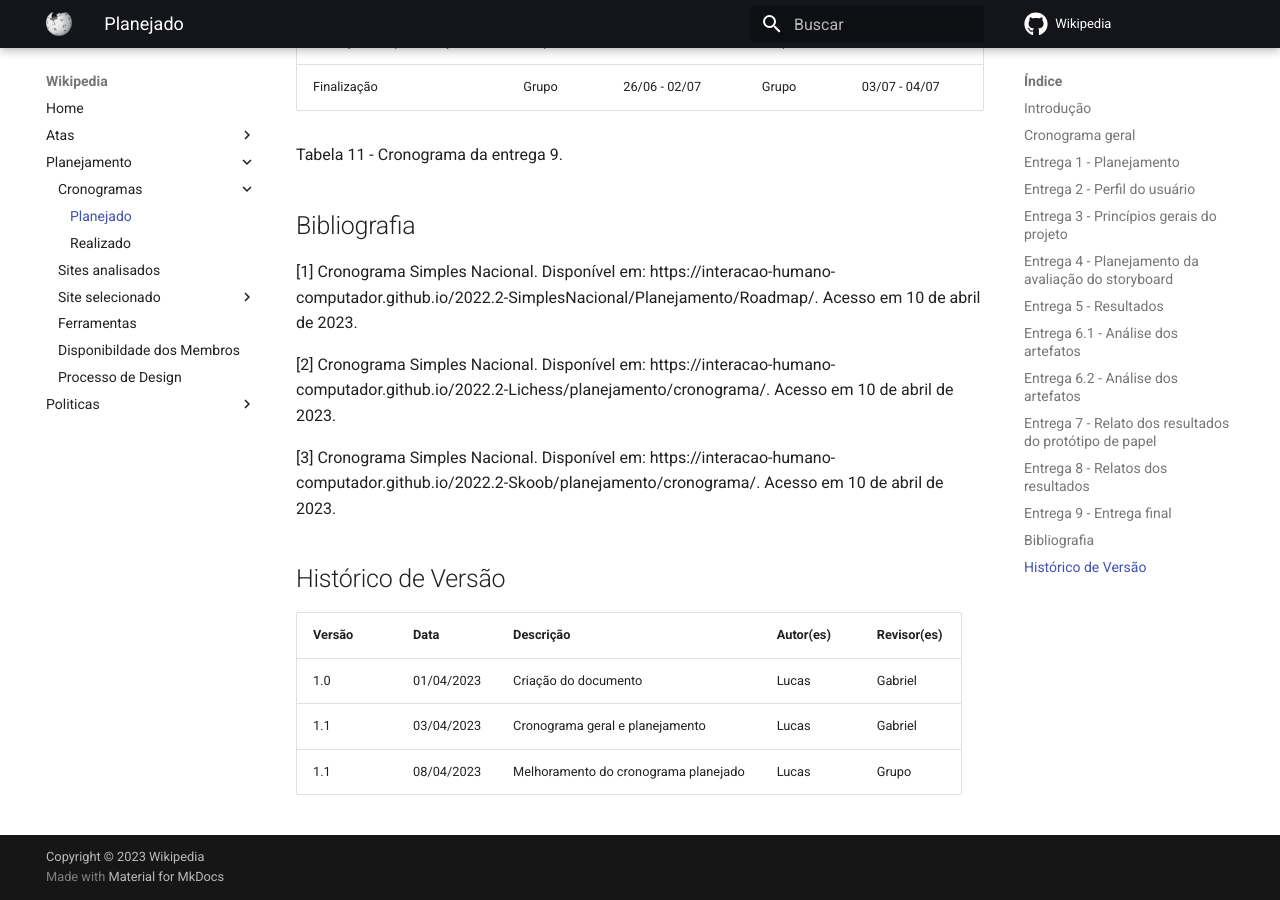
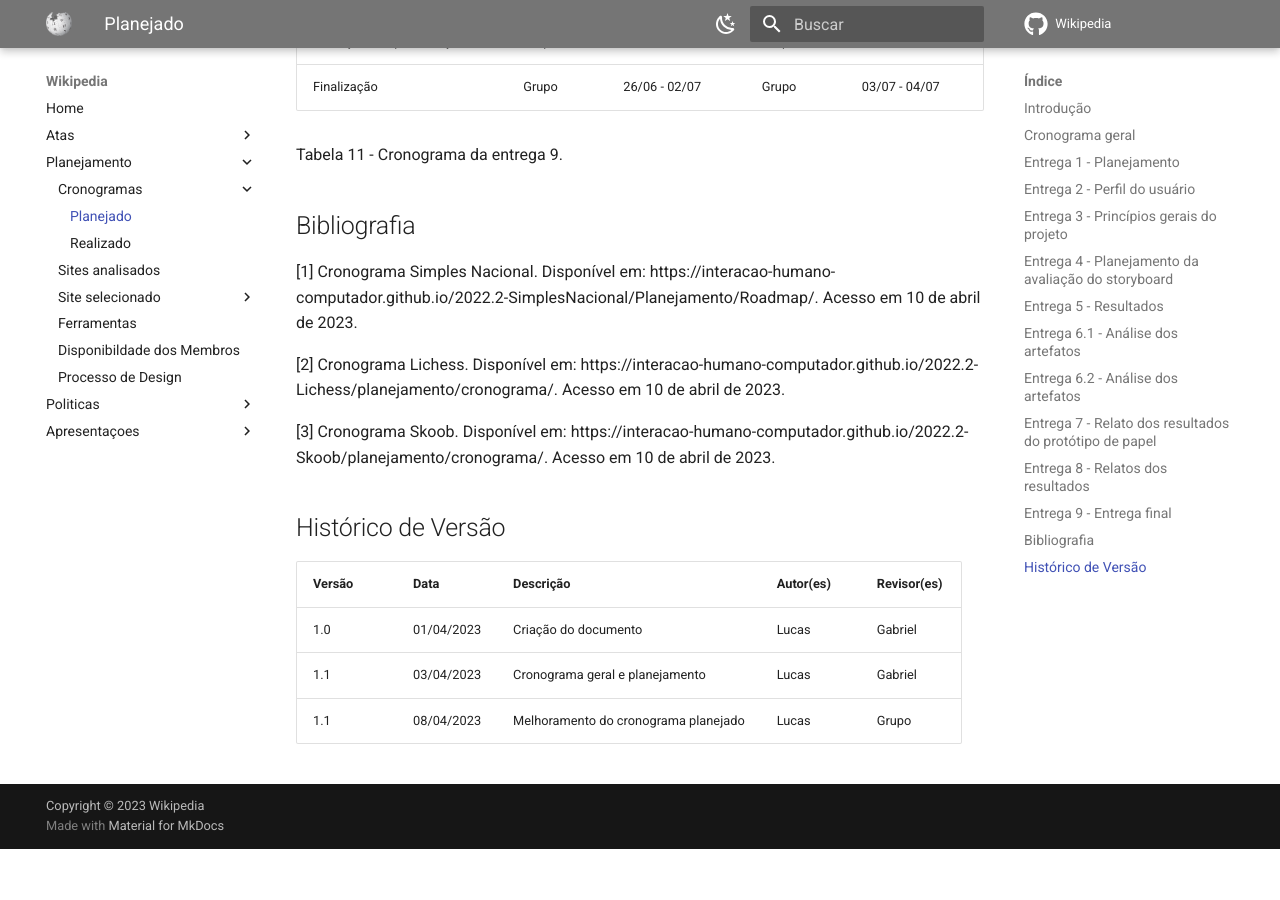
Before and after one commit to Interacao-Humano-Computador/2023.1-Wikipedia, an MkDocs documentation site: the page built from docs/planejamento/cronogramaPlanejado.md, in a window 1280 px wide and 900 px high, scrolled down 7164 px. Built offline with MkDocs 1.6.1 and Material for MkDocs 9.7.7, drawn with Linux system fonts in a browser that asks for light colours; comment, search, counter and statistics services are not loaded; after the commit the page ends 8013 px from its top, so only the background shows below that.

```diff
--- a/docs/planejamento/cronogramaPlanejado.md
+++ b/docs/planejamento/cronogramaPlanejado.md
@@ -162,9 +162,9 @@ Tabela 11 - Cronograma da entrega 9.
 
 [1] Cronograma Simples Nacional. Disponível em: https://interacao-humano-computador.github.io/2022.2-SimplesNacional/Planejamento/Roadmap/. Acesso em 10 de abril de 2023.
 
-[2] Cronograma Simples Nacional. Disponível em: https://interacao-humano-computador.github.io/2022.2-Lichess/planejamento/cronograma/. Acesso em 10 de abril de 2023.
+[2] Cronograma Lichess. Disponível em: https://interacao-humano-computador.github.io/2022.2-Lichess/planejamento/cronograma/. Acesso em 10 de abril de 2023.
 
-[3] Cronograma Simples Nacional. Disponível em: https://interacao-humano-computador.github.io/2022.2-Skoob/planejamento/cronograma/. Acesso em 10 de abril de 2023.
+[3] Cronograma Skoob. Disponível em: https://interacao-humano-computador.github.io/2022.2-Skoob/planejamento/cronograma/. Acesso em 10 de abril de 2023.
 
 ## Histórico de Versão
 
--- a/mkdocs.yml
+++ b/mkdocs.yml
@@ -12,8 +12,18 @@ theme:
 
   palette:
     - scheme: default
-      primary: black
-      accent: blue
+      primary: grey
+      accent: light blue
+      toggle:
+        icon: material/weather-night
+        name: Trocar para o modo escuro
+
+    - scheme: slate
+      primary: grey
+      accent: light blue
+      toggle:
+        icon: material/weather-sunny
+        name: Trocar para o modo claro
 
   icon:
     repo: fontawesome/brands/github
@@ -43,3 +53,5 @@ nav:
       - Pull requests: politicas/pullrequest.md
       - Commit: politicas/commit.md
       - Branch: politicas/branch.md
+  - Apresentaçoes:
+      - Apresentação 1: apresentacoes/apresentacao1.md
```
Also changed, not shown: docs/apresentacoes/apresentacao1.md (added, +15 -0 lines), docs/atas/ata_01_04.md (+5 -4 lines), docs/index.md (+11 -10 lines).
